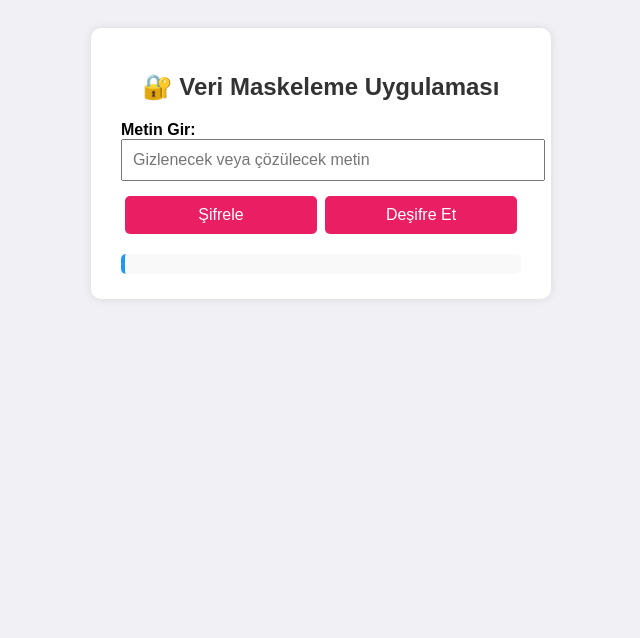
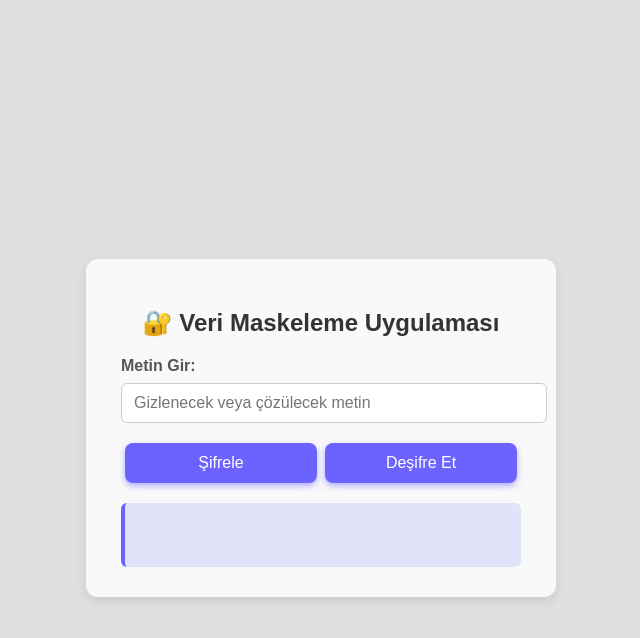
Before and after one commit to aybekbeyzanur04/Veri-Maskeleme, a plain HTML site: page index.html in a window 1280 px wide. Shown: the whole page, without its empty margins (319-959 px from the left). Drawn offline with Linux system fonts and the light colour scheme.

Commit message:
Update index.html

```diff
--- a/index.html
+++ b/index.html
@@ -1,64 +1,83 @@
 <!DOCTYPE html>
 <html lang="tr">
 <head>
-  <meta charset="UTF-8">
+  <meta charset="UTF-8" />
   <title>Veri Maskeleme Uygulaması</title>
   <style>
     body {
       font-family: Arial, sans-serif;
-      background: #f0f0f5;
+      background: #e0e0e0;  /* açık gri arka plan */
       padding: 20px;
       display: flex;
       justify-content: center;
+      min-height: 100vh;
+      align-items: center;
     }
 
     .container {
-      background: #fff;
-      padding: 25px 30px;
-      border-radius: 10px;
-      box-shadow: 0 0 10px rgba(0,0,0,0.1);
+      background: #f9f9f9;  /* biraz açık beyaz */
+      padding: 30px 35px;
+      border-radius: 12px;
+      box-shadow: 0 4px 12px rgba(0,0,0,0.1);
       width: 400px;
     }
 
     h2 {
       text-align: center;
       color: #333;
+      margin-bottom: 20px;
+    }
+
+    label {
+      font-weight: 600;
+      color: #555;
+      display: block;
+      margin-bottom: 8px;
     }
 
     input, textarea {
       width: 100%;
-      padding: 10px;
-      margin-bottom: 10px;
+      padding: 10px 12px;
+      margin-bottom: 15px;
       font-size: 16px;
+      border: 1.8px solid #ccc;
+      border-radius: 6px;
+      transition: border-color 0.3s ease;
+    }
+    input:focus, textarea:focus {
+      border-color: #6c63ff; /* morumsu mavi odak rengi */
+      outline: none;
     }
 
     button {
       width: 48%;
-      padding: 10px;
+      padding: 11px 0;
       font-size: 16px;
-      background-color: #e91e63; /* Pembe */
+      background-color: #6c63ff; /* morumsu mavi */
       color: white;
       border: none;
-      border-radius: 5px;
+      border-radius: 8px;
       cursor: pointer;
       margin: 5px 1%;
+      transition: background-color 0.3s ease;
+      box-shadow: 0 3px 6px rgba(108, 99, 255, 0.5);
     }
 
     button:hover {
-      background-color: #c2185b; /* Koyu pembe */
+      background-color: #574fd6; /* koyu mor */
+      box-shadow: 0 4px 12px rgba(87, 79, 214, 0.7);
     }
 
     .output {
       margin-top: 15px;
-      padding: 10px;
-      background-color: #f9f9f9;
-      border-left: 4px solid #2196f3;
-      border-radius: 5px;
+      padding: 12px 15px;
+      background-color: #e1e3f8; /* açık morumsu gri */
+      border-left: 4px solid #6c63ff;
+      border-radius: 6px;
       word-break: break-word;
-    }
-
-    label {
-      font-weight: bold;
+      min-height: 40px;
+      color: #333;
+      font-weight: 500;
     }
   </style>
 </head>
@@ -67,7 +86,7 @@
     <h2>🔐 Veri Maskeleme Uygulaması</h2>
 
     <label for="inputText">Metin Gir:</label>
-    <input type="text" id="inputText" placeholder="Gizlenecek veya çözülecek metin">
+    <input type="text" id="inputText" placeholder="Gizlenecek veya çözülecek metin" />
 
     <div style="display: flex; justify-content: space-between;">
       <button onclick="sifrele()">Şifrele</button>
@@ -78,13 +97,28 @@
   </div>
 
   <script>
+    // Unicode destekli Base64 encode
+    function base64EncodeUnicode(str) {
+      return btoa(encodeURIComponent(str).replace(/%([0-9A-F]{2})/g,
+        function(match, p1) {
+          return String.fromCharCode('0x' + p1);
+        }));
+    }
+
+    // Unicode destekli Base64 decode
+    function base64DecodeUnicode(str) {
+      return decodeURIComponent(atob(str).split('').map(function(c) {
+        return '%' + ('00' + c.charCodeAt(0).toString(16)).slice(-2);
+      }).join(''));
+    }
+
     function sifrele() {
       const input = document.getElementById("inputText").value;
       if (input.trim() === "") {
         alert("Lütfen şifrelenecek metni girin.");
         return;
       }
-      const encoded = btoa(input); // Base64 şifreleme
+      const encoded = base64EncodeUnicode(input);
       document.getElementById("sonuc").innerHTML = `<strong>Şifrelenmiş:</strong><br>${encoded}`;
     }
 
@@ -95,7 +129,7 @@
         return;
       }
       try {
-        const decoded = atob(input); // Base64 çözme
+        const decoded = base64DecodeUnicode(input);
         document.getElementById("sonuc").innerHTML = `<strong>Deşifre Edilmiş:</strong><br>${decoded}`;
       } catch (e) {
         document.getElementById("sonuc").innerHTML = `<span style="color: red;">❌ Geçersiz şifreli veri!</span>`;
```
